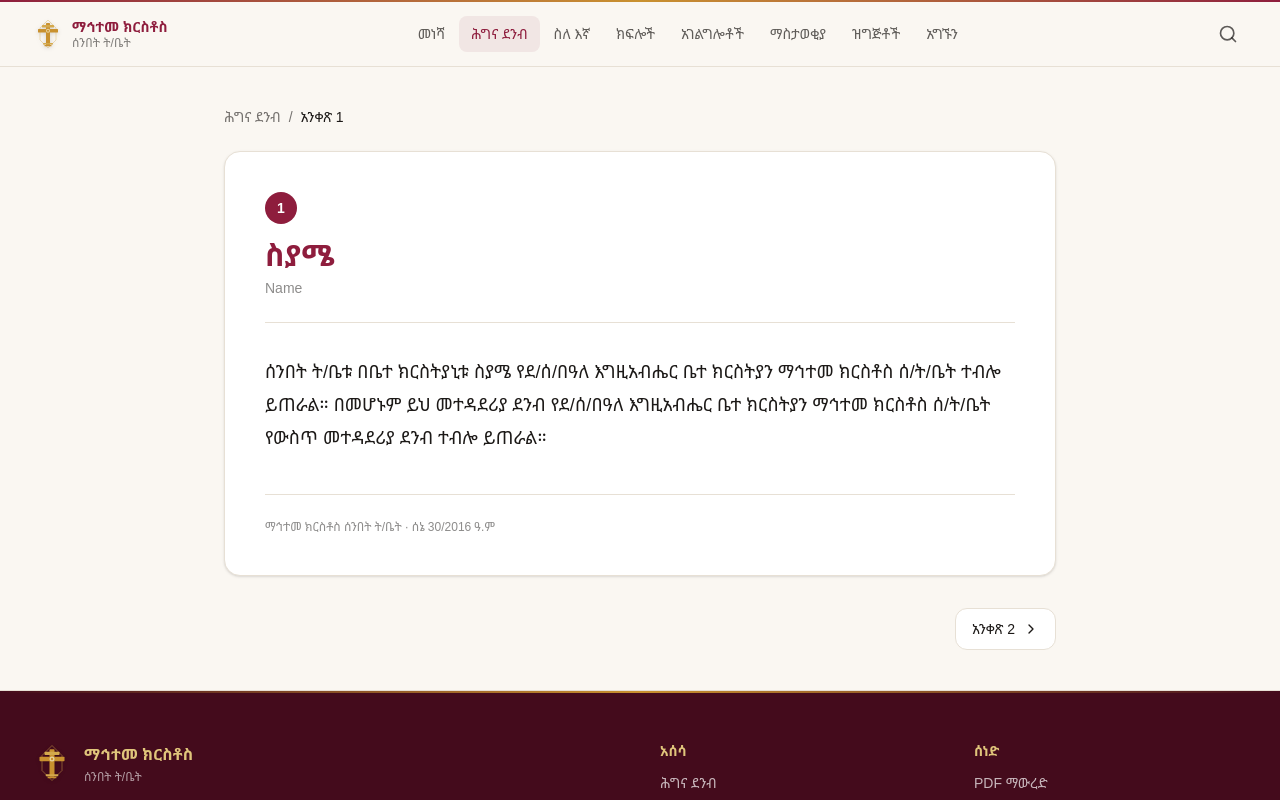
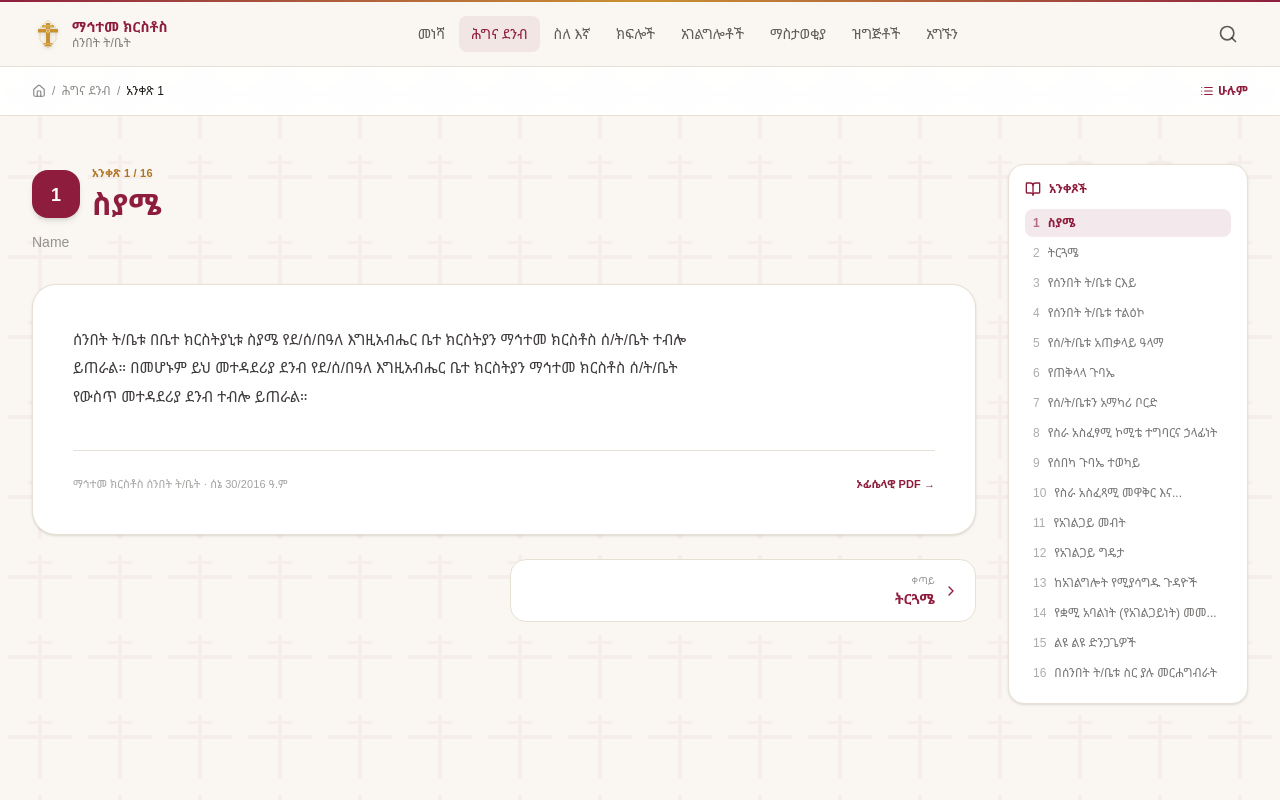
Before and after one commit to Menelik2/Church, a Next.js app: page /rules/1 in a window 1280 px wide. Shown: the top 800 px of the page. Built offline with nearby package versions, Linux system fonts and the light colour scheme.

Commit message:
redesign(rules): pro article reader — structured body, side TOC, better nav

```diff
--- a/src/app/rules/[article]/page.tsx
+++ b/src/app/rules/[article]/page.tsx
@@ -1,7 +1,8 @@
+import type { ReactNode } from "react";
 import Link from "next/link";
 import { notFound } from "next/navigation";
 import { ARTICLES, DOCUMENT_META } from "@/data/regulations";
-import { ChevronLeft, ChevronRight } from "lucide-react";
+import { ChevronLeft, ChevronRight, BookOpen, Home, List } from "lucide-react";
 
 type Props = { params: Promise<{ article: string }> };
 
@@ -14,9 +15,67 @@ export async function generateMetadata({ params }: Props) {
   const art = ARTICLES[article];
   if (!art) return { title: "አንቀጽ" };
   return {
-    title: `አንቀጽ ${art.number} · ${art.title_am}`,
+    title: `${art.title_am} · ሕግና ደንብ`,
     description: art.content_am.slice(0, 160),
   };
+}
+
+function renderBody(content: string) {
+  const lines = content.split(/\n+/).map((l) => l.trim()).filter(Boolean);
+  const blocks: { type: "p" | "li" | "h"; text: string }[] = [];
+
+  for (const line of lines) {
+    if (/^(\d+\.\d*|\d+\.|[•●◆▪◦·\-–—])\s*/.test(line) || /^\d+\.\d+/.test(line)) {
+      blocks.push({ type: "li", text: line.replace(/^[•●◆▪◦·\-–—]\s*/, "").trim() });
+    } else if (/^\d+\.\s+[^\d]/.test(line) && line.length < 80) {
+      blocks.push({ type: "h", text: line });
+    } else if (/^\d+\.\d+\./.test(line) || /^[0-9]+\.[0-9]/.test(line)) {
+      blocks.push({ type: "h", text: line });
+    } else {
+      blocks.push({ type: "p", text: line });
+    }
+  }
+
+  const elements: ReactNode[] = [];
+  let listBuf: string[] = [];
+
+  const flushList = (key: string) => {
+    if (listBuf.length === 0) return;
+    elements.push(
+      <ul key={key} className="my-4 space-y-2.5 border-l-2 border-[var(--color-gold-300)]/50 pl-4">
+        {listBuf.map((t, i) => (
+          <li key={i} className="text-[15px] leading-[1.85] amharic text-[var(--foreground)]/85 relative">
+            <span className="absolute -left-[1.15rem] top-2 h-1.5 w-1.5 rounded-full bg-[var(--color-gold-500)]" />
+            {t}
+          </li>
+        ))}
+      </ul>
+    );
+    listBuf = [];
+  };
+
+  blocks.forEach((b, i) => {
+    if (b.type === "li") {
+      listBuf.push(b.text);
+      return;
+    }
+    flushList(`l-${i}`);
+    if (b.type === "h") {
+      elements.push(
+        <h3 key={`h-${i}`} className="mt-8 mb-2 text-base font-bold amharic text-[var(--primary)] first:mt-0">
+          {b.text}
+        </h3>
+      );
+    } else {
+      elements.push(
+        <p key={`p-${i}`} className="mb-4 text-[15px] leading-[1.9] amharic text-[var(--foreground)]/85">
+          {b.text}
+        </p>
+      );
+    }
+  });
+  flushList("l-end");
+  return elements;
 }
 
 export default async function ArticlePage({ params }: Props) {
@@ -24,57 +83,81 @@ export default async function ArticlePage({ params }: Props) {
   const art = ARTICLES[article];
   if (!art) notFound();
 
-  const nums = Object.keys(ARTICLES)
-    .map(Number)
-    .sort((a, b) => a - b);
+  const nums = Object.keys(ARTICLES).map(Number).sort((a, b) => a - b);
   const idx = nums.indexOf(art.number);
   const prev = idx > 0 ? nums[idx - 1] : null;
   const next = idx < nums.length - 1 ? nums[idx + 1] : null;
+  const all = nums.map((n) => ARTICLES[String(n)]).filter(Boolean);
 
   return (
-    <div className="mx-auto max-w-4xl px-4 py-10 sm:px-6 lg:px-8">
-      <nav className="mb-6 flex items-center gap-2 text-sm text-[var(--foreground)]/60">
-        <Link href="/rules" className="hover:text-[var(--primary)]">
+    <div className="bg-cross-pattern min-h-screen pb-28 lg:pb-12">
+      <div className="border-b border-[var(--border)] bg-[var(--card)]/90 backdrop-blur sticky top-0 z-30">
+        <div className="mx-auto flex h-12 max-w-7xl items-center justify-between gap-3 px-4 sm:px-6 lg:px-8">
+          <nav className="flex min-w-0 items-center gap-1.5 text-xs text-[var(--foreground)]/50 amharic">
+            <Link href="/" className="hover:text-[var(--primary)] shrink-0">
+              <Home className="h-3.5 w-3.5" />
+            </Link>
+            <span>/</span>
+            <Link href="/rules" className="hover:text-[var(--primary)] shrink-0">
               ሕግና ደንብ
             </Link>
             <span>/</span>
-        <span className="text-[var(--foreground)]">አንቀጽ {art.number}</span>
+            <span className="truncate text-[var(--foreground)]">አንቀጽ {art.number}</span>
           </nav>
+          <Link href="/rules" className="inline-flex shrink-0 items-center gap-1 text-xs font-semibold text-[var(--primary)] amharic">
+            <List className="h-3.5 w-3.5" />
+            ሁሉም
+          </Link>
+        </div>
+      </div>
 
-      <article className="rounded-2xl border border-[var(--border)] bg-[var(--card)] p-6 sm:p-10 shadow-sm">
-        <header className="border-b border-[var(--border)] pb-6 mb-8">
-          <span className="inline-flex h-8 min-w-8 items-center justify-center rounded-full bg-[var(--primary)] px-2.5 text-sm font-bold text-white">
+      <div className="mx-auto grid max-w-7xl gap-8 px-4 py-8 sm:px-6 lg:grid-cols-[1fr_240px] lg:px-8 lg:py-12">
+        <article>
+          <header className="mb-8">
+            <div className="flex items-center gap-3">
+              <span className="flex h-12 w-12 items-center justify-center rounded-2xl bg-[var(--primary)] text-lg font-bold text-white shadow-md">
                 {art.number}
               </span>
-          <h1 className="mt-3 text-2xl sm:text-3xl font-bold text-[var(--primary)] amharic leading-tight">
+              <div>
+                <p className="text-[11px] font-semibold uppercase tracking-wide text-[var(--color-gold-600)]">
+                  አንቀጽ {art.number} / {nums.length}
+                </p>
+                <h1 className="text-2xl font-bold leading-snug amharic text-[var(--primary)] sm:text-3xl">
                   {art.title_am}
                 </h1>
+              </div>
+            </div>
             {art.title_en && (
-            <p className="mt-1 text-sm text-[var(--foreground)]/50">
-              {art.title_en}
-            </p>
+              <p className="mt-2 text-sm text-[var(--foreground)]/45">{art.title_en}</p>
             )}
           </header>
 
-        <div className="prose-am amharic whitespace-pre-wrap text-[var(--foreground)] leading-relaxed">
-          {art.content_am}
+          <div className="rounded-3xl border border-[var(--border)] bg-[var(--card)] p-6 shadow-sm sm:p-10">
+            <div className="max-w-prose">{renderBody(art.content_am)}</div>
+
+            <footer className="mt-10 flex flex-wrap items-center justify-between gap-3 border-t border-[var(--border)] pt-6">
+              <p className="text-[11px] text-[var(--foreground)]/40 amharic">
+                {DOCUMENT_META.organization_am} · {DOCUMENT_META.revision_date_am}
+              </p>
+              <Link href="/pdf" className="text-[11px] font-semibold text-[var(--primary)] amharic">
+                ኦፊሴላዊ PDF →
+              </Link>
+            </footer>
           </div>
 
-        <footer className="mt-10 pt-6 border-t border-[var(--border)]">
-          <p className="text-xs text-[var(--foreground)]/50">
-            {DOCUMENT_META.organization_am} · {DOCUMENT_META.revision_date_am}
-          </p>
-        </footer>
-      </article>
-
-      <nav className="mt-8 flex justify-between gap-4">
+          <nav className="mt-6 grid grid-cols-2 gap-3">
             {prev ? (
               <Link
                 href={`/rules/${prev}`}
-            className="inline-flex items-center gap-2 rounded-xl border border-[var(--border)] bg-[var(--card)] px-4 py-2.5 text-sm font-medium transition hover:border-[var(--color-burgundy-300)]"
+                className="flex items-center gap-2 rounded-2xl border border-[var(--border)] bg-[var(--card)] px-4 py-3 transition hover:border-[var(--color-gold-400)]"
               >
-            <ChevronLeft className="h-4 w-4" />
-            አንቀጽ {prev}
+                <ChevronLeft className="h-4 w-4 shrink-0 text-[var(--primary)]" />
+                <span className="min-w-0">
+                  <span className="block text-[10px] text-[var(--foreground)]/45 amharic">ቀዳሚ</span>
+                  <span className="block truncate text-sm font-semibold amharic text-[var(--primary)]">
+                    {ARTICLES[String(prev)]?.title_am ?? `አንቀጽ ${prev}`}
+                  </span>
+                </span>
               </Link>
             ) : (
               <span />
@@ -82,15 +165,47 @@ export default async function ArticlePage({ params }: Props) {
             {next ? (
               <Link
                 href={`/rules/${next}`}
-            className="inline-flex items-center gap-2 rounded-xl border border-[var(--border)] bg-[var(--card)] px-4 py-2.5 text-sm font-medium transition hover:border-[var(--color-burgundy-300)]"
+                className="flex items-center justify-end gap-2 rounded-2xl border border-[var(--border)] bg-[var(--card)] px-4 py-3 text-right transition hover:border-[var(--color-gold-400)]"
               >
-            አንቀጽ {next}
-            <ChevronRight className="h-4 w-4" />
+                <span className="min-w-0">
+                  <span className="block text-[10px] text-[var(--foreground)]/45 amharic">ቀጣይ</span>
+                  <span className="block truncate text-sm font-semibold amharic text-[var(--primary)]">
+                    {ARTICLES[String(next)]?.title_am ?? `አንቀጽ ${next}`}
+                  </span>
+                </span>
+                <ChevronRight className="h-4 w-4 shrink-0 text-[var(--primary)]" />
               </Link>
             ) : (
               <span />
             )}
           </nav>
+        </article>
+
+        <aside className="hidden lg:block">
+          <div className="sticky top-16 rounded-2xl border border-[var(--border)] bg-[var(--card)] p-4 shadow-sm">
+            <div className="mb-3 flex items-center gap-2">
+              <BookOpen className="h-4 w-4 text-[var(--primary)]" />
+              <p className="text-xs font-bold amharic text-[var(--primary)]">አንቀጾች</p>
+            </div>
+            <nav className="max-h-[70vh] space-y-0.5 overflow-y-auto">
+              {all.map((a) => (
+                <Link
+                  key={a.number}
+                  href={`/rules/${a.number}`}
+                  className={`flex items-center gap-2 rounded-lg px-2 py-1.5 text-xs transition ${
+                    a.number === art.number
+                      ? "bg-[var(--primary)]/10 font-semibold text-[var(--primary)]"
+                      : "text-[var(--foreground)]/60 hover:bg-[var(--muted)] hover:text-[var(--foreground)]"
+                  }`}
+                >
+                  <span className="tabular-nums opacity-60">{a.number}</span>
+                  <span className="amharic line-clamp-1">{a.title_am}</span>
+                </Link>
+              ))}
+            </nav>
+          </div>
+        </aside>
+      </div>
     </div>
   );
 }
```
Lines whose indentation alone changed are shown as unchanged.
